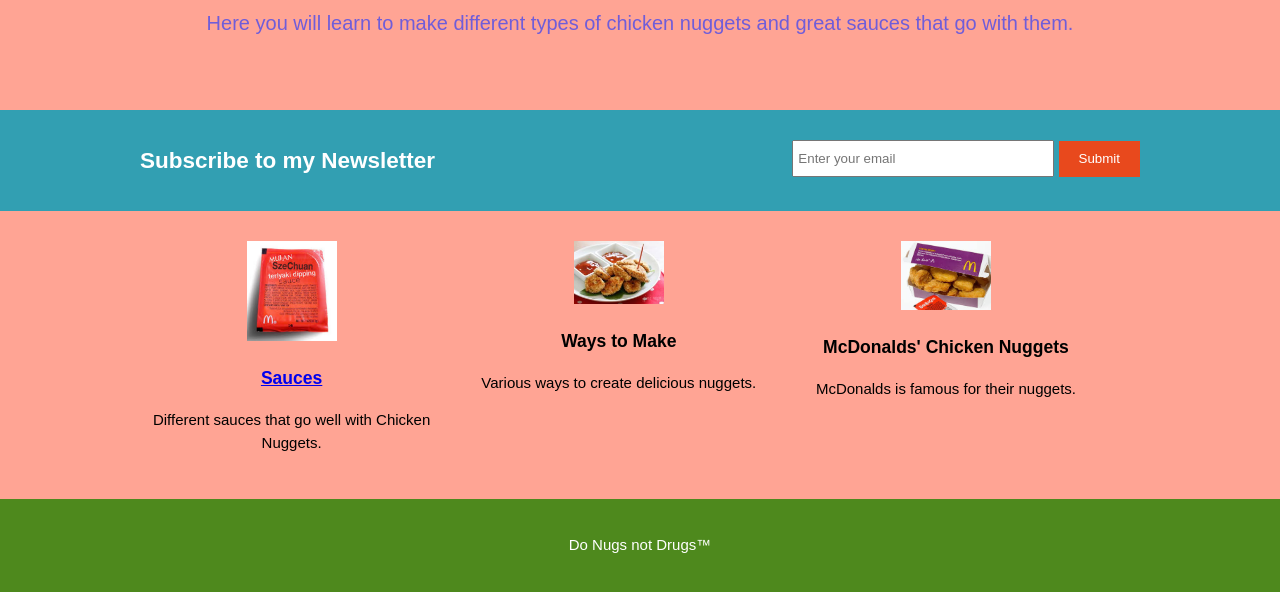
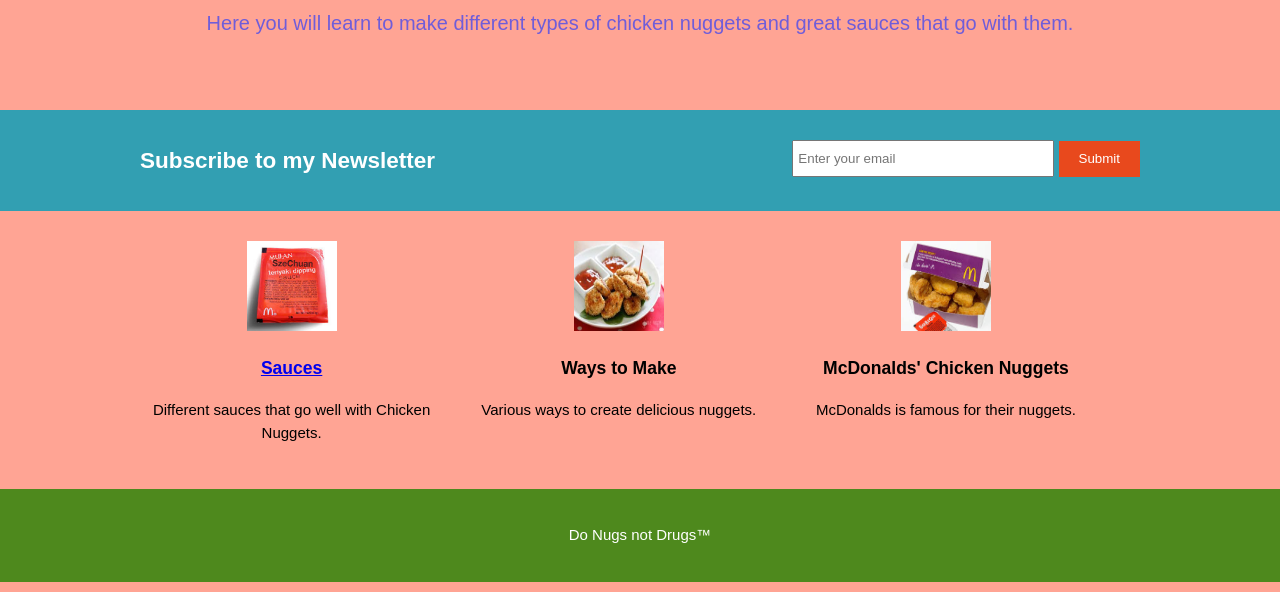
Before and after one commit to kelam/kelam.github.io, a plain HTML site: page index.html in a window 1280 px wide. Shown: the part 243-835 px from the top of the page. Drawn offline with Linux system fonts and the light colour scheme.

Commit message:
resize pics

```diff
--- a/index.html
+++ b/index.html
@@ -20,9 +20,7 @@
                             <li><a href="about.html">About</a></li>
                         </u1>
                     </nav>
-
                 </div>
-
             </header>
 
             <section id="showcase">
@@ -46,7 +44,7 @@
                 <div class="container">
                   <div class="box">
                       <a href="sauces.html"><img src="download (1).jpg"></a>
-                      <a href="sauces.html"><span class="highlight"><h3>Sauces</h3></span></a>
+                      <a href="sauces.html"><h3>Sauces</h3></a>
                       <p>Different sauces that go well with Chicken Nuggets.</p>
                   </div>
                   <div class="box">
--- a/mystyle.css
+++ b/mystyle.css
@@ -74,7 +74,7 @@
     font-weight:bold;
 }
 
-highlight, #boxes .current a{
+#boxes .current a{
     color:#e8491d;
     font-weight:bold;
 }
@@ -146,9 +146,8 @@
 
 #boxes .box img{
     width:90px;
+    height:90px;
 }
-
-
 
 
 footer {
```
